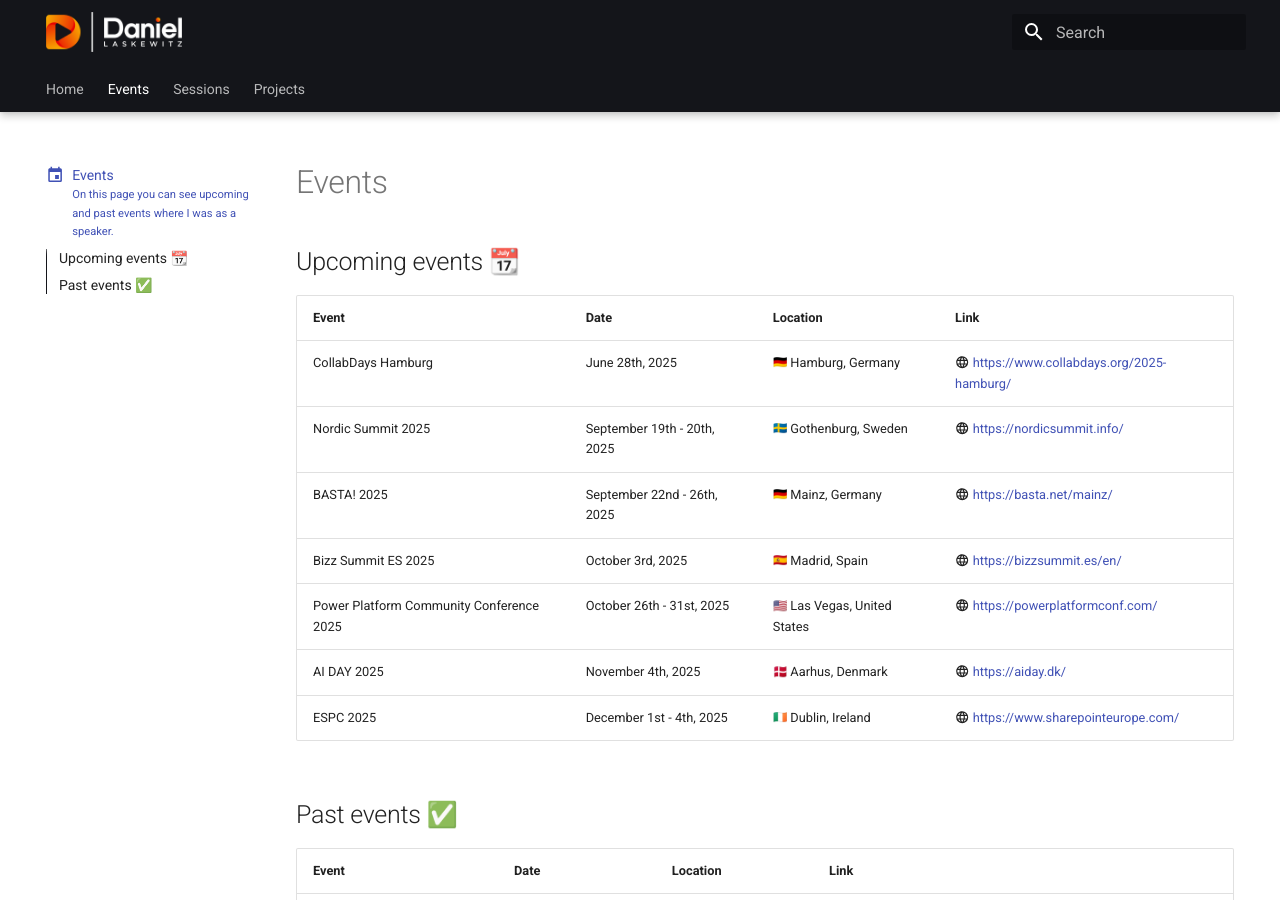
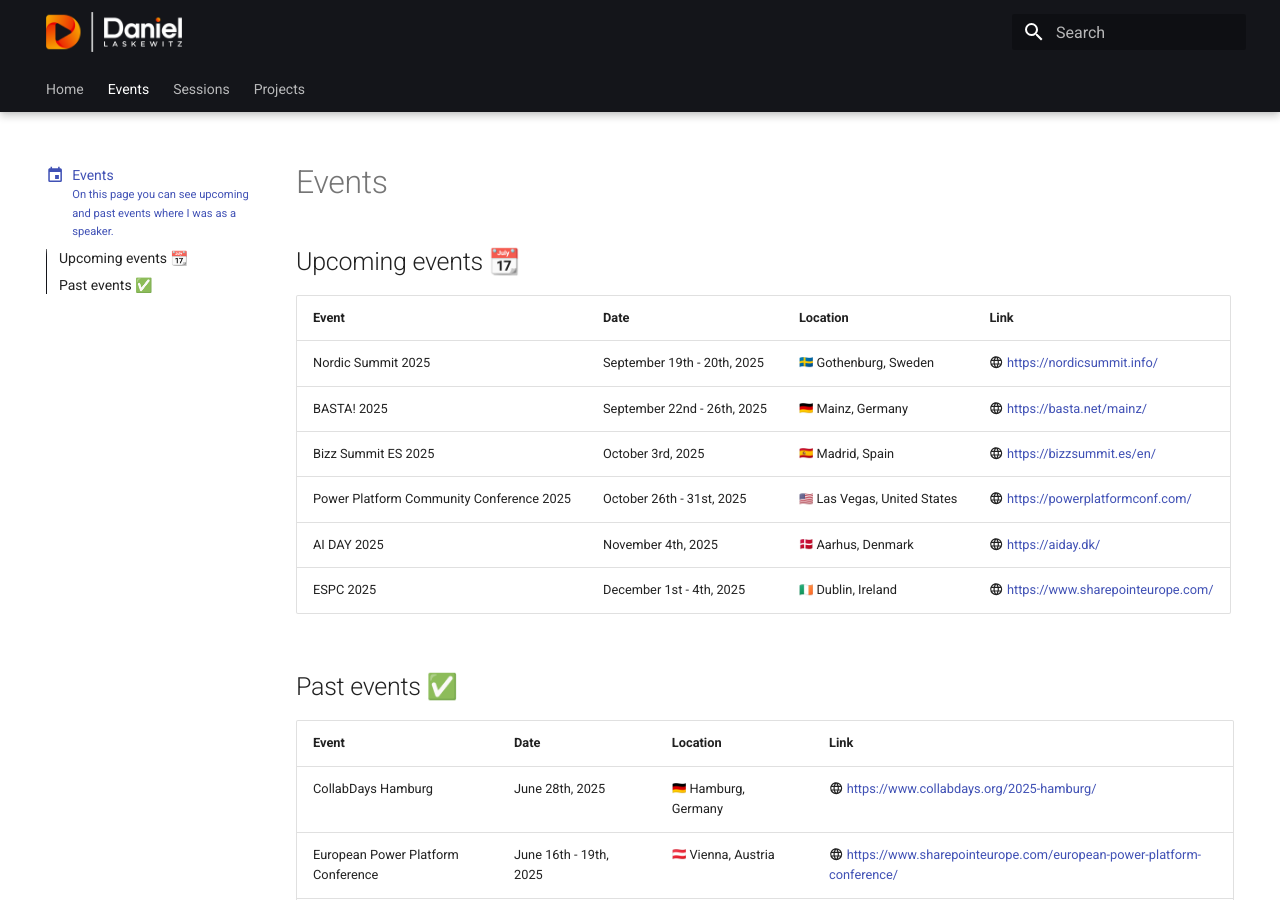
Before and after one commit to Laskewitz/laskewitz.github.io, an MkDocs documentation site: the page built from docs/events.md, in a window 1280 px wide and 900 px high. Built offline with MkDocs 1.6.1 and Material for MkDocs 9.7.7, drawn with Linux system fonts in a browser that asks for light colours; emoji names are drawn with the system emoji font; part of the change alters nothing that is shown.

```diff
--- a/docs/events.md
+++ b/docs/events.md
@@ -15,7 +15,6 @@ icon: material/calendar
 
 | Event | Date | Location | Link |
 | ----------- | ------------------------------------ | ------------------------------------ | ------------------------------------ |
-| CollabDays Hamburg | June 28th, 2025 | :de: Hamburg, Germany | :material-web: [https://www.collabdays.org/2025-hamburg/](https://www.collabdays.org/2025-hamburg/) |
 | Nordic Summit 2025 | September 19th - 20th, 2025 | :se: Gothenburg, Sweden | :material-web: [https://nordicsummit.info/](https://nordicsummit.info/) |
 | BASTA! 2025 | September 22nd - 26th, 2025 | :de: Mainz, Germany | :material-web: [https://basta.net/mainz/](https://basta.net/mainz/) |
 | Bizz Summit ES 2025 | October 3rd, 2025 | :es: Madrid, Spain | :material-web: [https://bizzsummit.es/en/](https://bizzsummit.es/en/) |
@@ -28,6 +27,7 @@ icon: material/calendar
 
 | Event | Date | Location | Link |
 | ----------- | ------------------------------------ | ------------------------------------ | ------------------------------------ |
+| CollabDays Hamburg | June 28th, 2025 | :de: Hamburg, Germany | :material-web: [https://www.collabdays.org/2025-hamburg/](https://www.collabdays.org/2025-hamburg/) |
 | European Power Platform Conference | June 16th - 19th, 2025 | :at: Vienna, Austria | :material-web: [https://www.sharepointeurope.com/european-power-platform-conference/](https://www.sharepointeurope.com/european-power-platform-conference/) |
 | European BizApps Summit | May 26th - 28th, 2025 | :de: Düsseldorf, Germany | :material-web: [https://bizappssummit.eu/](https://bizappssummit.eu/) |
 | Power Summit 2025 - Power Platform & AI Agents | May 24th, 2025 | :gb: London, UK | :material-web: [https://powersummit.powercommunity.com/](https://powersummit.powercommunity.com/) |
```
